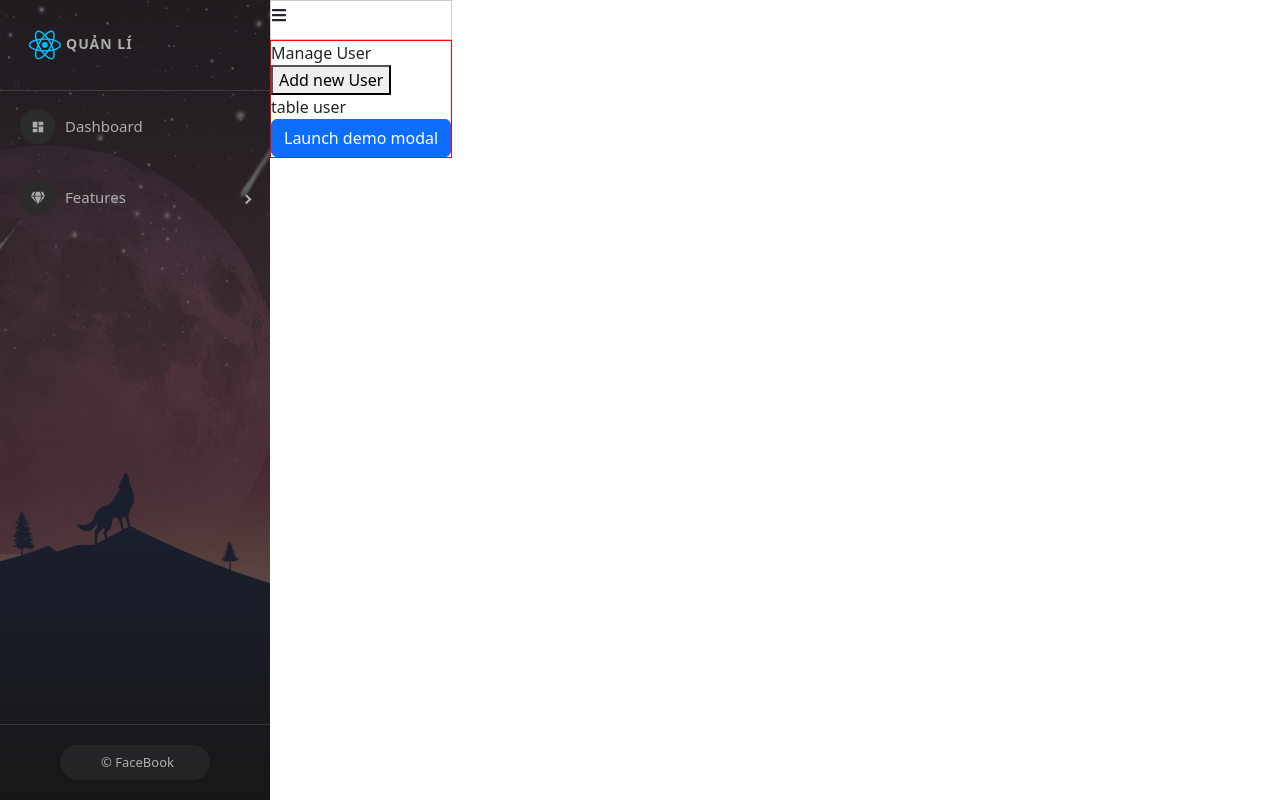
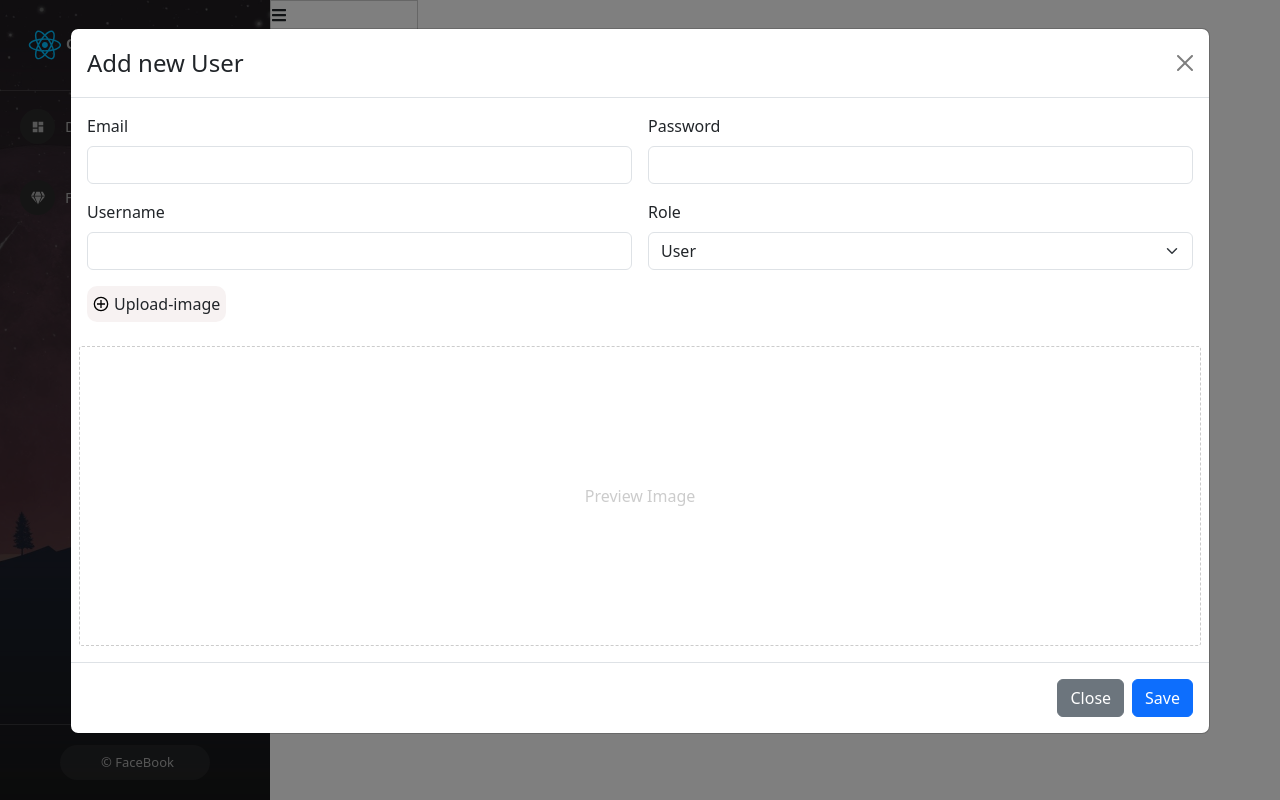
Before and after one commit to ndt-dinhtu/Web_traloitracnghiem, a React (Create React App) app: page /admins/manage-user in a window 1280 px wide. Both pictures are taken after a click on the button "Add new User". Built offline with nearby package versions, Linux system fonts and the light colour scheme.

Commit message:
gọi API createUser

```diff
--- a/src/components/Admin/Content/ManageUser.js
+++ b/src/components/Admin/Content/ManageUser.js
@@ -1,13 +1,27 @@
 import ModalCareteUser from "./ModalCreateUser";
-
+import "./ManageUser.scss";
+import { useState } from "react";
+import { GrAddCircle } from "react-icons/gr";
 export const ManageUser = () => {
+  const [showModalCreateUser, setShowModalCreateUser] = useState(false);
   return (
     <div className="manage-user-container">
       <div className="title">Manage User</div>
       <div className="users-content">
-        <button>Add new User</button>
-        <div>table user</div>
-        <ModalCareteUser />
+        <div className="btn-add-new">
+          <button
+            className="btn btn-primary"
+            onClick={() => setShowModalCreateUser(true)}
+          >
+            <GrAddCircle />
+            Add new User
+          </button>
+        </div>
+        <div className="tables-users-container">
+          <div>table user</div>
+        </div>
+
+        <ModalCareteUser show={showModalCreateUser} setShow={setShowModalCreateUser} />
       </div>
     </div>
   );
--- /dev/null
+++ b/src/components/Admin/Content/ManageUser.scss
@@ -0,0 +1,49 @@
+.manage-user-container{
+    .title{
+        font-size:"20px";
+        font-weight: 600;
+        padding: 20px 0;
+    }
+    .users-content{
+
+        .btn-add-new{
+
+        }
+        .tables-users-container{
+
+        }
+    }
+
+}
+
+.modal-add-user {
+    .img-preview {
+        height: 300px;
+        border: 1px dashed #ccc;
+        border-radius: 3px;
+        display: flex;
+        justify-content: center;
+        align-items: center;
+        color: #ccc;
+
+        img {
+            max-height: 100%;
+            max-width: 100%;
+        }
+    }
+
+    .label-upload {
+        border-radius: 10px;
+        padding: 6px;
+        width: fit-content;
+        display: flex;
+        gap: 5px;
+        align-items: center;
+        background: #f7f2f2;
+        cursor: pointer;
+
+        &:hover {
+            background: #f7eaea;
+        }
+    }
+}
--- a/src/components/Admin/Content/ModalCreateUser.js
+++ b/src/components/Admin/Content/ModalCreateUser.js
@@ -1,20 +1,60 @@
 import { useState } from "react";
 import Button from "react-bootstrap/Button";
 import Modal from "react-bootstrap/Modal";
+import { GrAddCircle } from "react-icons/gr";
+import axios from "axios";
 
-const ModalCareteUser = () => {
-  const [show, setShow] = useState(false);
+const ModalCareteUser = ({ show, setShow }) => {
+  const [email, setEmail] = useState("");
+  const [password, setPassword] = useState("");
+  const [username, setUsername] = useState("");
+  const [role, setRole] = useState("USER");
+  const [imgae, setImage] = useState("");
+  const [prewiewImage, setPreviewImage] = useState("");
 
-  const handleClose = () => setShow(false);
-  const handleShow = () => setShow(true);
+  const handleClose = () => {
+    setShow(false);
+    setEmail("");
+    setPassword("");
+    setUsername("");
+    setRole("USER");
+    setImage("");
+    setPreviewImage("");
+  };
+
+  const handleUploadFile = (e) => {
+    if (e.target && e.target.files && e.target.files[0]) {
+      const file = e.target.files[0];
+      setPreviewImage(URL.createObjectURL(file));
+      setImage(file);
+    }
+  };
+
+  const handleSumitCreateUser = async () => {
+    let formData = new FormData();
+    formData.append("email", email);
+    formData.append("password", password);
+    formData.append("username", username);
+    formData.append("role", role);
+    formData.append("userImage", imgae);
+
+    const data = await axios.post(
+      "http://localhost:8081/api/v1/participant",
+      formData,
+    );
+    console.log(data);
+  };
 
   return (
     <>
-      <Button variant="primary" onClick={handleShow}>
-        Launch demo modal
-      </Button>
-
-      <Modal show={show} onHide={handleClose} size="xl" backdrop="static" keyboard={false}>
+      <Modal
+        show={show}
+        onHide={handleClose}
+        size="xl"
+        backdrop="static"
+        keyboard={false}
+        className="modal-add-user"
+      >
         <Modal.Header closeButton>
           <Modal.Title>Add new User</Modal.Title>
         </Modal.Header>
@@ -22,28 +62,60 @@ const ModalCareteUser = () => {
           <form className="row g-3">
             <div className="col-md-6">
               <label className="form-label">Email</label>
-              <input type="email" className="form-control" />
+              <input
+                type="email"
+                className="form-control"
+                value={email}
+                onChange={(e) => setEmail(e.target.value)}
+              />
             </div>
             <div className="col-md-6">
               <label className="form-label">Password</label>
-              <input type="password" className="form-control" />
+              <input
+                type="password"
+                className="form-control"
+                value={password}
+                onChange={(e) => setPassword(e.target.value)}
+              />
             </div>
             <div className="col-md-6">
               <label className="form-label">Username</label>
-              <input type="text" className="form-control" />
+              <input
+                type="text"
+                className="form-control"
+                value={username}
+                onChange={(e) => setUsername(e.target.value)}
+              />
             </div>
             <div className="col-md-6">
               <label className="form-label">Role</label>
-              <select className="form-select">
-                <option selected value="USER">
-                  User
-                </option>
+              <select
+                className="form-select"
+                value={role}
+                onChange={(e) => setRole(e.target.value)}
+              >
+                <option value="USER">User</option>
                 <option value="ADMIN">Admin</option>
               </select>
             </div>
             <div className="col-md-12">
-              <label className="form-label">Image</label>
-              <input type="file" className="form-control" />
+              <label className="form-label label-upload" htmlFor="labelUpload">
+                <GrAddCircle /> Upload-image
+              </label>
+              <input
+                type="file"
+                id="labelUpload"
+                hidden
+                className="form-control"
+                onChange={(e) => handleUploadFile(e)}
+              />
+            </div>
+            <div className="col-md-12 img-preview">
+              {prewiewImage ? (
+                <img src={prewiewImage} alt="Preview" className="img-fluid" />
+              ) : (
+                <span>Preview Image</span>
+              )}
             </div>
           </form>
         </Modal.Body>
@@ -51,7 +123,7 @@ const ModalCareteUser = () => {
           <Button variant="secondary" onClick={handleClose}>
             Close
           </Button>
-          <Button variant="primary" onClick={handleClose}>
+          <Button variant="primary" onClick={() => handleSumitCreateUser()}>
             Save
           </Button>
         </Modal.Footer>
```
